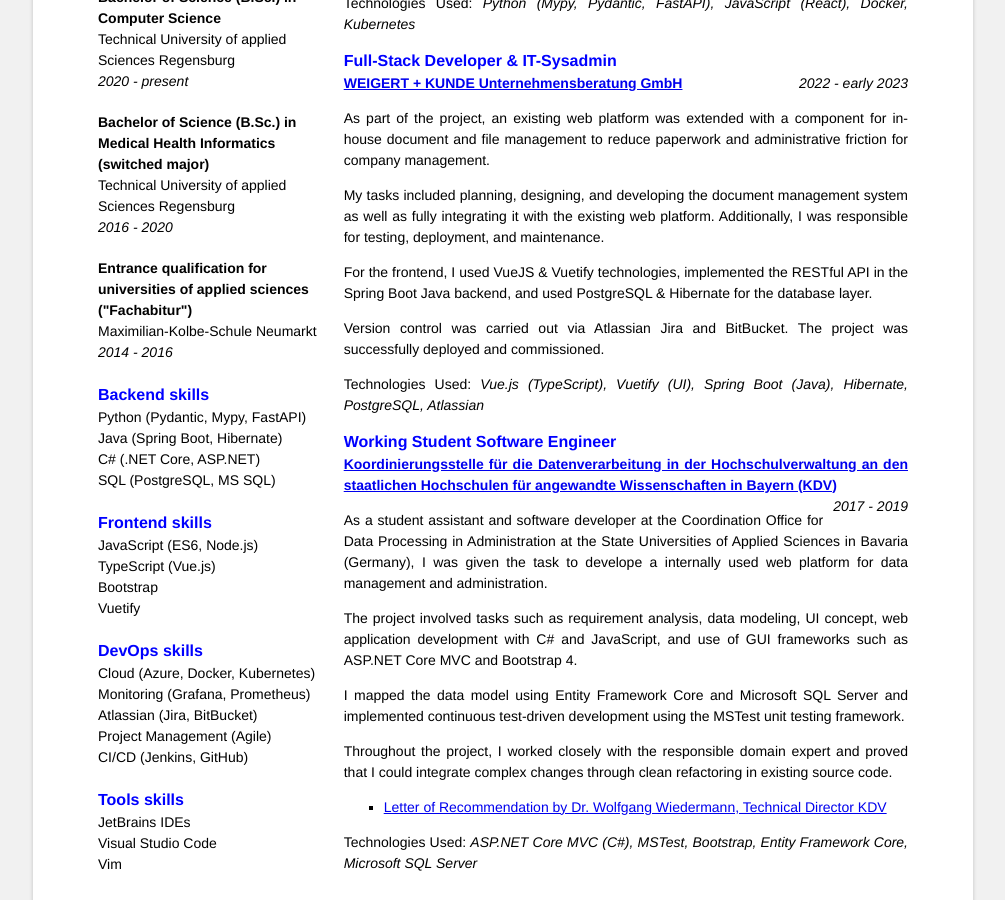
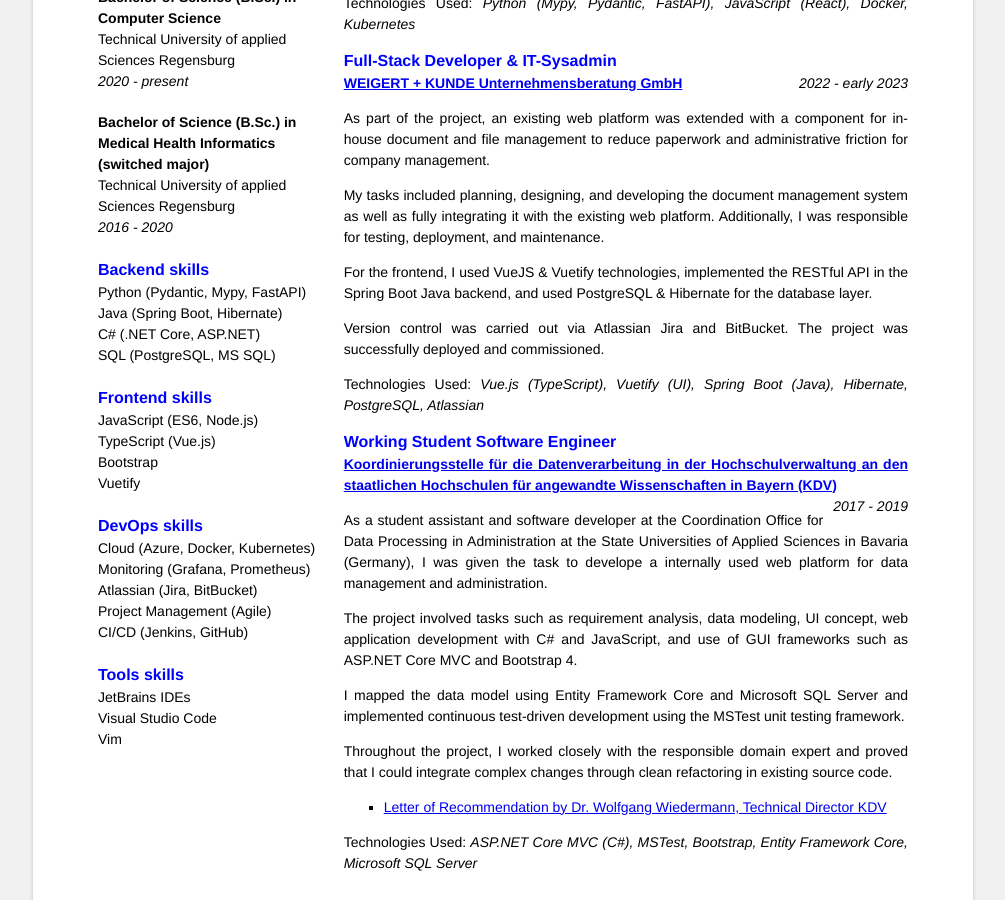
Before and after one commit to dotWee/dotWee.github.io, a Jekyll site: the page built from resume.html, in a window 1280 px wide and 900 px high, scrolled down 962 px. Shown: the whole window, without its empty margins (137-1142 px from the left). Built offline with Jekyll 4.4.1, drawn with Linux system fonts in a browser that asks for light colours.

Commit message:
update: Cleaned resume education section

```diff
--- a/_data/resume.yml
+++ b/_data/resume.yml
@@ -31,10 +31,6 @@
   - degree: Bachelor of Science (B.Sc.) in Medical Health Informatics (switched major)
     time: 2016 - 2020
     university: Technical University of applied Sciences Regensburg
-
-  - degree: Entrance qualification for universities of applied sciences ("Fachabitur")
-    time: 2014 - 2016
-    university: Maximilian-Kolbe-Schule Neumarkt
 
 skills:
   - category: Backend
```
